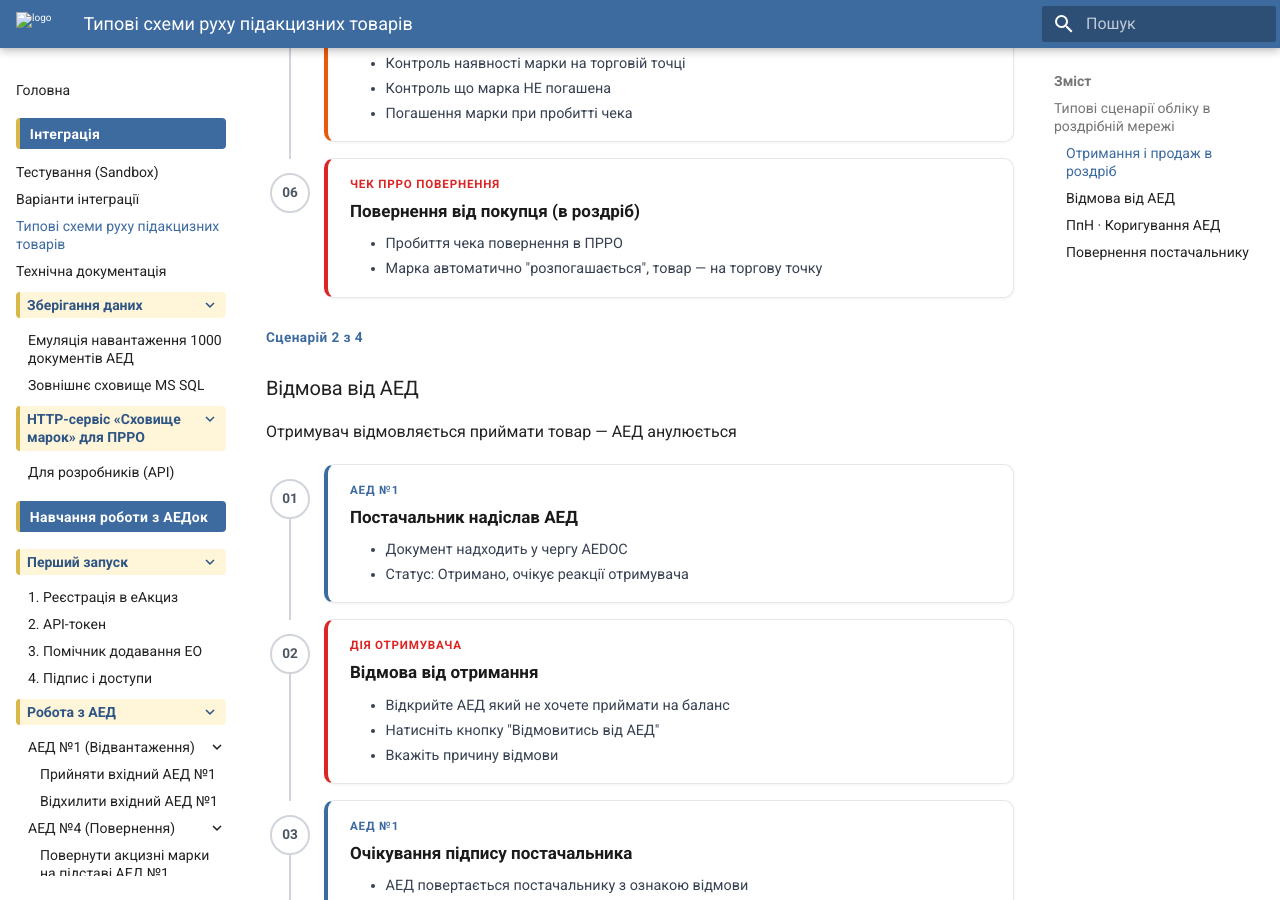
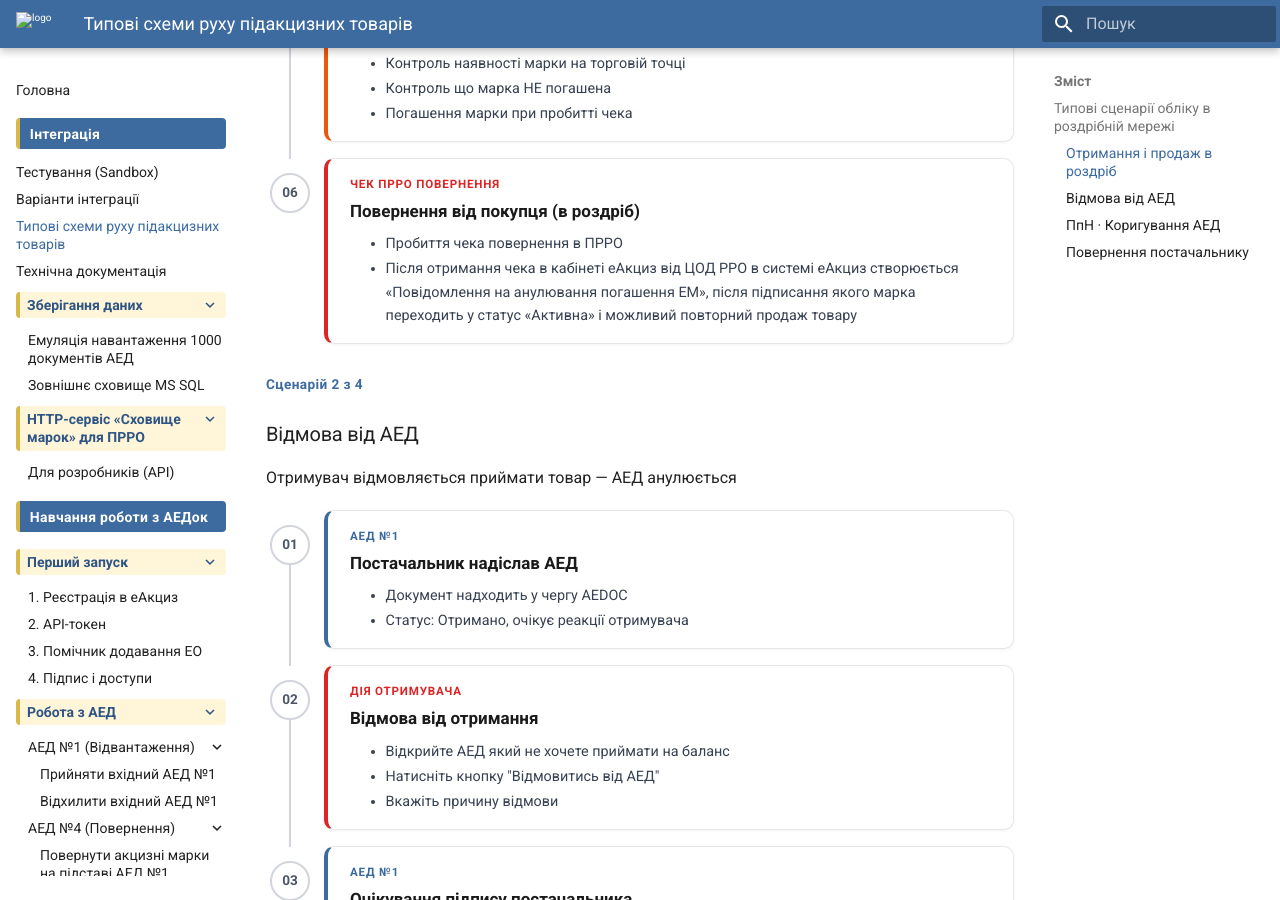
Before and after one commit to sukhenko/aedoc-docs, an MkDocs documentation site: the page built from docs/integratsiia/typovi-skhemy.md, in a window 1280 px wide and 900 px high, scrolled down 1361 px. Built offline with MkDocs 1.6.1 and Material for MkDocs 9.7.7, drawn with Linux system fonts in a browser that asks for light colours.

Commit message:
Типові схеми: повернення від покупця — повідомлення на анулювання погашення ЕМ
Co-Authored-By: Claude Opus 5.5 <noreply@anthropic.com>
Claude-Session: https://claude.ai/code/session_012YJhDHTuya6uumxtyvomnY

```diff
--- a/docs/integratsiia/typovi-skhemy.md
+++ b/docs/integratsiia/typovi-skhemy.md
@@ -75,7 +75,7 @@
 <strong class="flow__title">Повернення від покупця (в роздріб)</strong>
 <ul>
 <li>Пробиття чека повернення в ПРРО</li>
-<li>Марка автоматично "розпогашається", товар — на торгову точку</li>
+<li>Після отримання чека в кабінеті еАкциз від ЦОД РРО в системі еАкциз створюється «Повідомлення на анулювання погашення ЕМ», після підписання якого марка переходить у статус «Активна» і можливий повторний продаж товару</li>
 </ul>
 </div>
 
```
